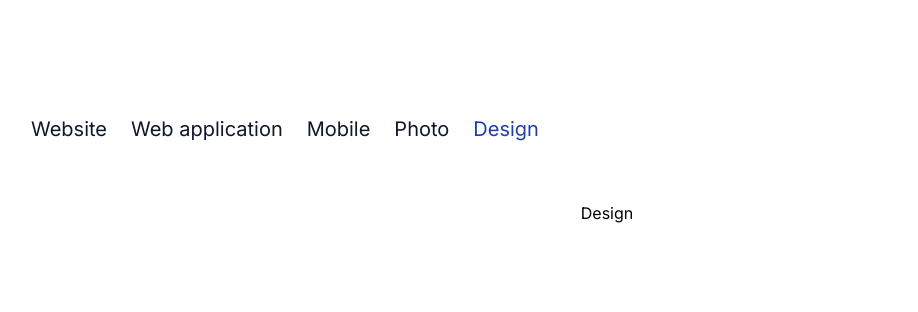
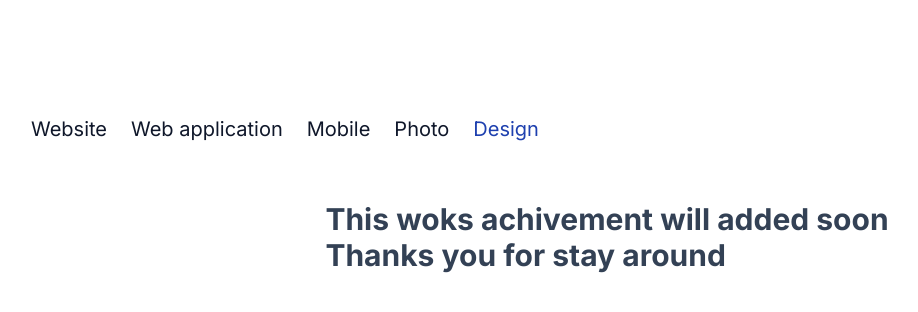
Before and after one commit to tchasinga/devservice, a Next.js app: page /design in a window 1280 px wide. Shown: the top 312 px of the page, without its empty margins (33-951 px from the left). Built offline with nearby package versions, Linux system fonts and the light colour scheme.

Commit message:
feat: Update page with new content and achievement message
The page has been updated with new content, including a message thanking users for their support and mentioning that an achievement will be added soon. This change improves the user experience and provides a more engaging page for visitors.

```diff
--- a/src/app/(rooms)/design/page.jsx
+++ b/src/app/(rooms)/design/page.jsx
@@ -3,7 +3,10 @@ import React from 'react'
 export default function design() {
   return (
     <div>
-        <h1>Design</h1>
+       <div className="flex-col text-slate-700 font-bold text-3xl">
+       <h1>This woks achivement will added soon</h1>
+       <h1>Thanks you for stay around</h1>
+       </div>
     </div>
   )
 }
```
